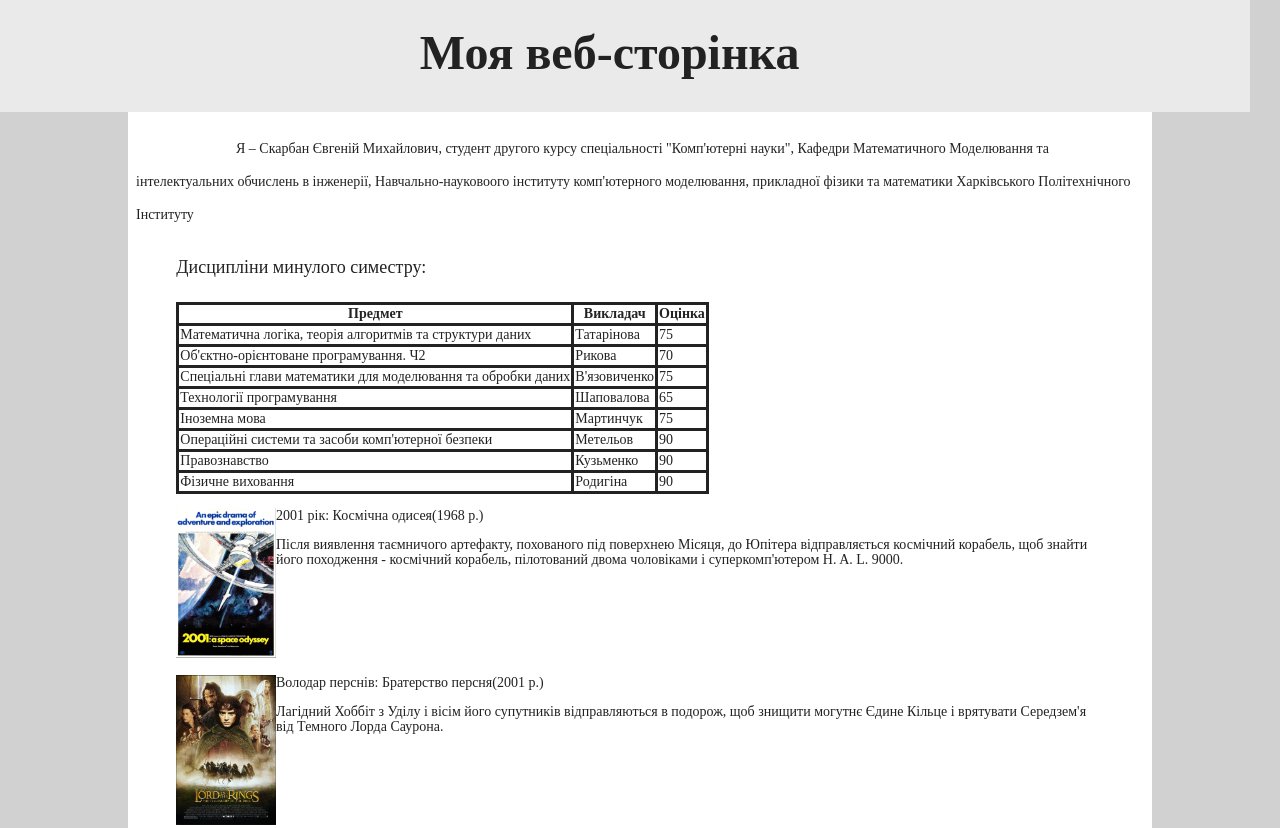
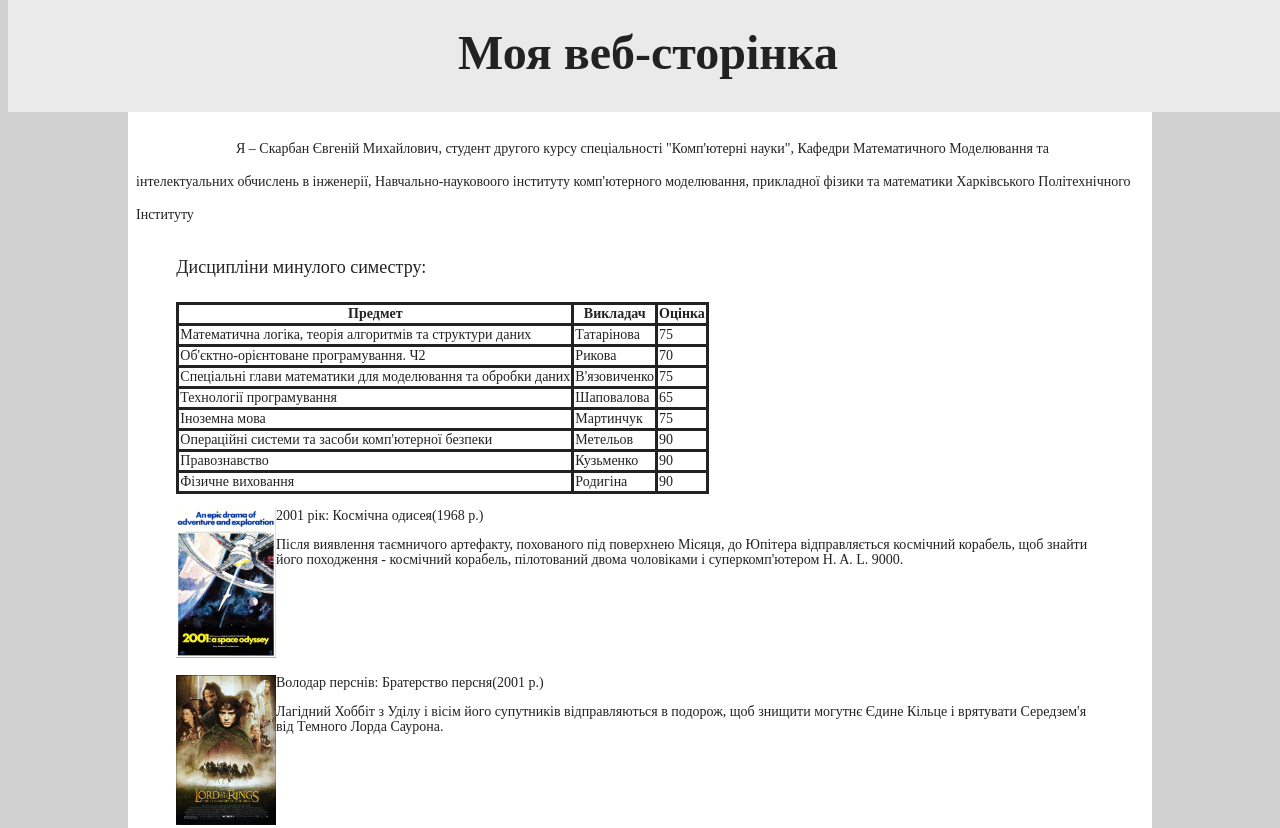
Before and after one commit to SokolMcDouglas/mysite, a plain HTML site: page WWW/index.html in a window 1280 px wide. Shown: the top 828 px of the page. Drawn offline with Linux system fonts and the light colour scheme.

Commit message:
Update style.css

```diff
--- a/WWW/CSS/style.css
+++ b/WWW/CSS/style.css
@@ -50,7 +50,7 @@ footer {
     position: absolute;
     top: -0.5%;
     width: 100vw;
-    left:-3vw;
+    left:0vw;
 }
 a {
     color: #0033cc;
```
